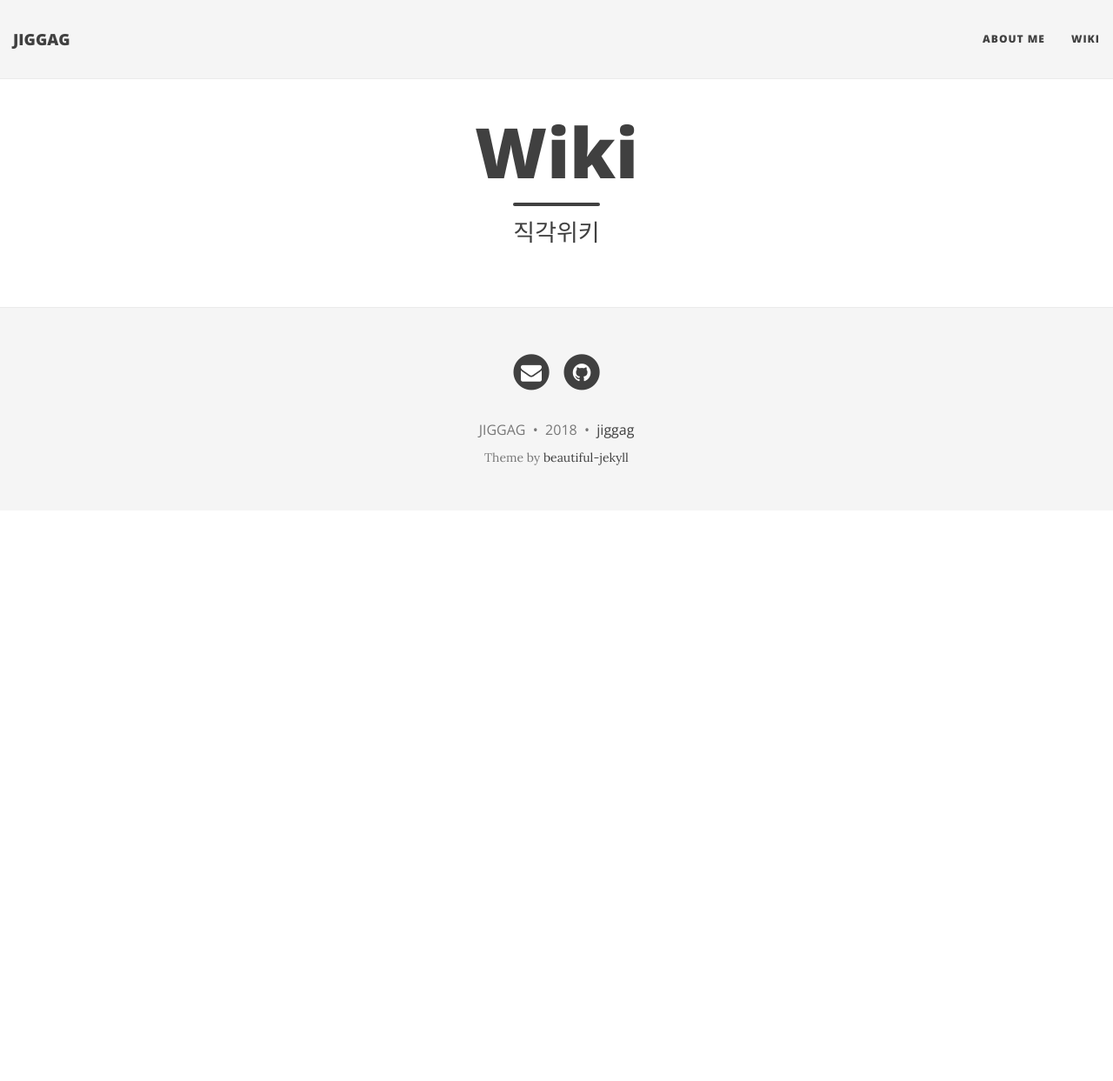
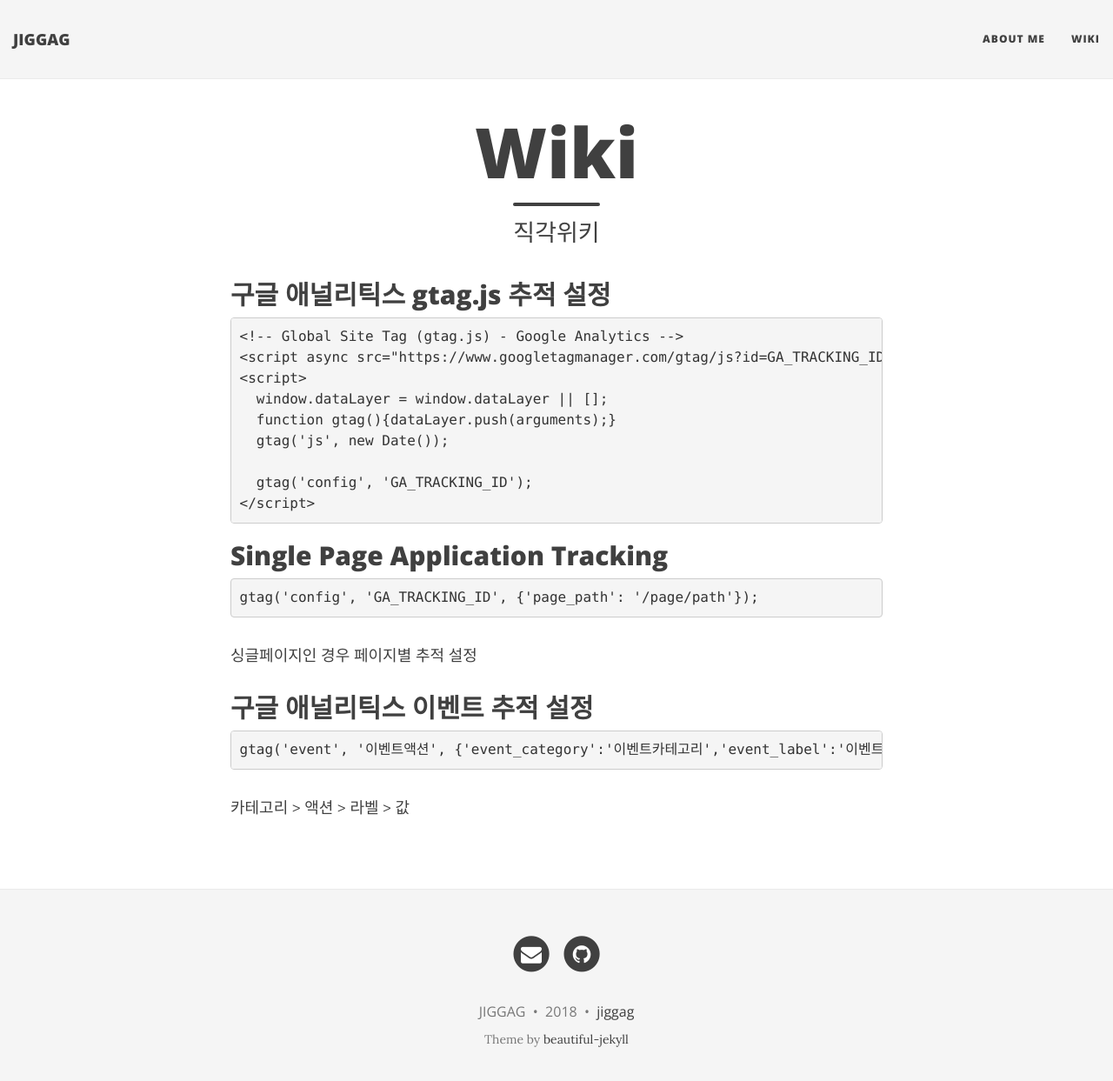
Before and after one commit to jiggag/jiggag.github.io, a Jekyll site: the page built from wiki.md, in a window 1280 px wide and 1256 px high. Shown: the top 1243 px of the window at 87% size. Built offline with Jekyll 4.4.1, drawn with Linux system fonts in a browser that asks for light colours; nearby versions of some CDN libraries.

Commit message:
Update wiki.md

````diff
--- a/wiki.md
+++ b/wiki.md
@@ -3,3 +3,30 @@ layout: page
 title: Wiki
 subtitle: 직각위키
 ---
+
+## 구글 애널리틱스 gtag.js 추적 설정
+```script
+<!-- Global Site Tag (gtag.js) - Google Analytics -->
+<script async src="https://www.googletagmanager.com/gtag/js?id=GA_TRACKING_ID"></script>
+<script>
+  window.dataLayer = window.dataLayer || [];
+  function gtag(){dataLayer.push(arguments);}
+  gtag('js', new Date());
+
+  gtag('config', 'GA_TRACKING_ID');
+</script>
+```
+
+
+## Single Page Application Tracking
+```script
+gtag('config', 'GA_TRACKING_ID', {'page_path': '/page/path'});
+```
+싱글페이지인 경우 페이지별 추적 설정
+
+
+## 구글 애널리틱스 이벤트 추적 설정
+```script
+gtag('event', '이벤트액션', {'event_category':'이벤트카테고리','event_label':'이벤트라벨', 'value':'이벤트값'});
+```
+카테고리 > 액션 > 라벨 > 값
````
